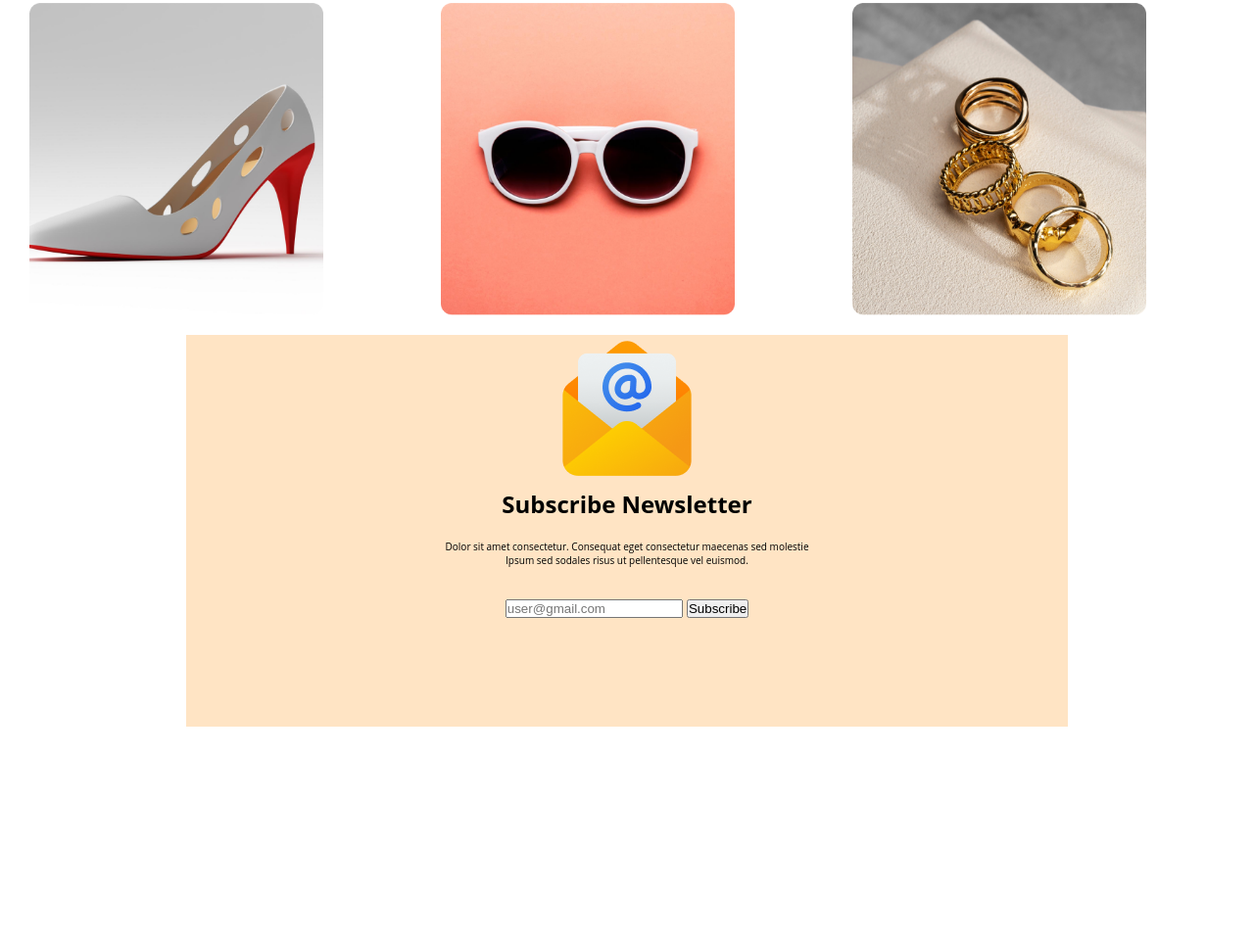
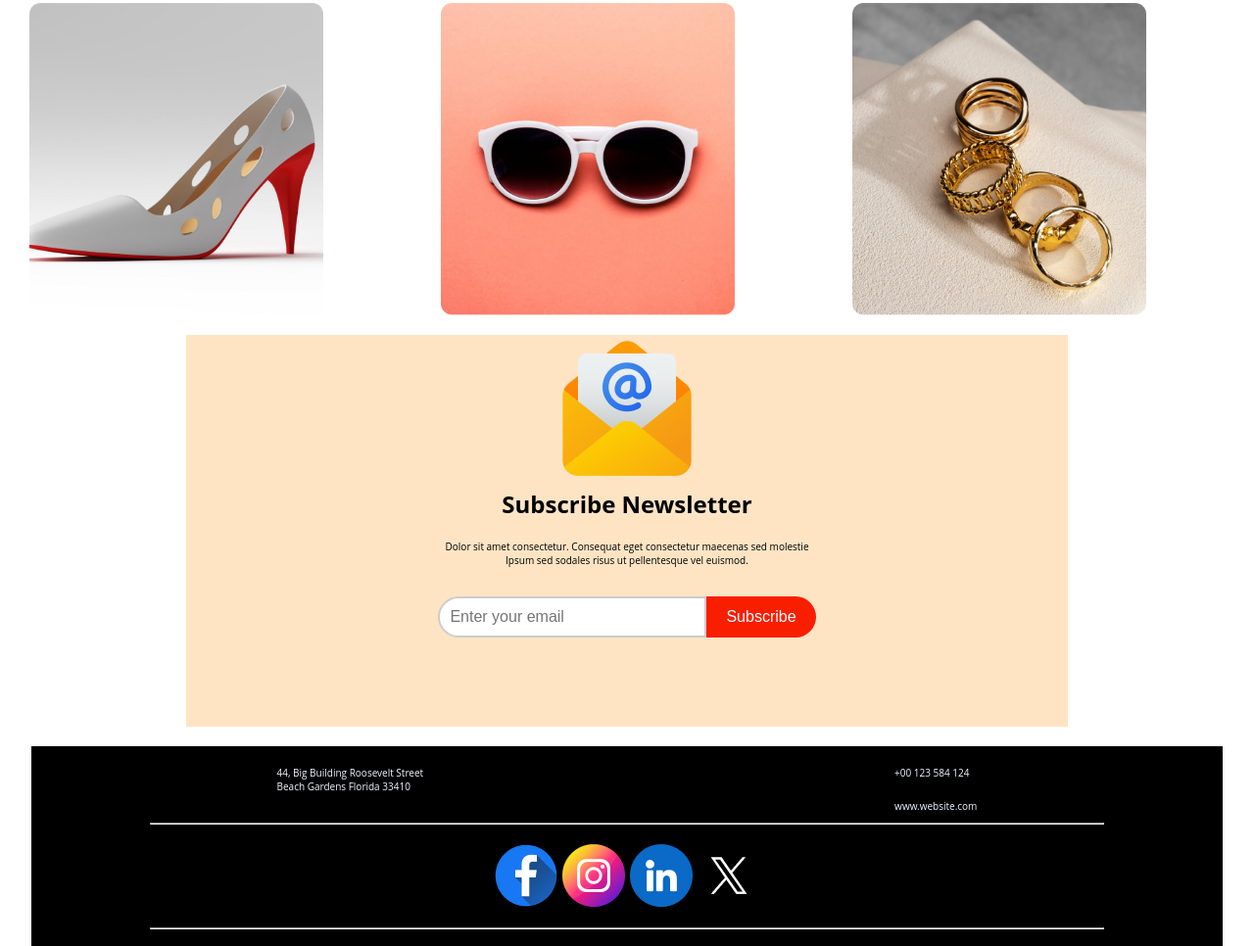
Before and after one commit to johoraislam/assignment-1, a plain HTML site: page index.html in a window 1280 px wide. Shown: the part 3942-4908 px from the top of the page at 98% size. Before the commit the page ends 4704 px from the top, so only its background shows below. Drawn offline with Linux system fonts and the light colour scheme.

Commit message:
all done

```diff
--- a/index.html
+++ b/index.html
@@ -82,7 +82,8 @@
         <div class="gift-text">
             <h6 class="red">THE BEST GIFTS</h6>
             <h2>Our Awesome Portfolio</h2>
-            <p>Dolor sit amet consectetur. Consequat eget consectetur maecenas sed molestie malesuada. Ipsum sed sodales risus ut pellentesque vel euismod. </p>
+            <p>Dolor sit amet consectetur. Consequat eget consectetur maecenas sed molestie malesuada. Ipsum sed sodales
+                risus ut pellentesque vel euismod. </p>
         </div>
         <div class="gift-img">
             <img src="./img/resources/Rectangle 3.png" alt="">
@@ -92,15 +93,50 @@
             <img src="./img/resources/Rectangle 7.png" alt="">
             <img src="./img/resources/Rectangle 8.png" alt="">
         </div>
-    </section>
 
-    <section class="Subscribe">
-        <img src="./img/resources/Group 61.png" alt="">
-        <h2>Subscribe Newsletter</h2>
-        <p>Dolor sit amet consectetur. Consequat eget consectetur maecenas sed molestie <br> Ipsum sed sodales risus ut pellentesque vel euismod. </p>
-        <input type="text" placeholder="user@gmail.com">
-        <button>Subscribe</button>
-    </section>
+        <section class="Subscribe">
+            <img src="./img/resources/Group 61.png" alt="">
+            <h2>Subscribe Newsletter</h2>
+            <p>Dolor sit amet consectetur. Consequat eget consectetur maecenas sed molestie <br> Ipsum sed sodales risus
+                ut pellentesque vel euismod. </p>
+
+            <div class="subscribe-container">
+                <div class="input-group">
+                    <input type="email" id="email" placeholder="Enter your email">
+                    <button class="join-button" type="submit">Subscribe</button>
+                </div>
+            </div>
+        </section>
+
+        <footer class="footer-section">
+            <div class="addresh-text">
+                <div>
+                    <p>44, Big Building Roosevelt Street<br>
+                        Beach Gardens Florida 33410</p>
+                </div>
+                <div>
+                    <p>+00 123 584 124</p>
+                    <p>www.website.com</p>
+                </div>
+            </div>
+            <hr>
+
+            <div class="social-img">
+                <img src="./img/resources/Facebook.png" alt="">
+                <img src="./img/resources/Instagram.png" alt="">
+                <img src="./img/resources/Linkedin.png" alt="">
+                <img src="./img/resources/Twitter.png" alt="">
+            </div>
+            <hr>
+            <div class="foot-end">
+                <div>
+                    <p>2017, All Rights Reserved.</p>
+                </div>
+                <div>
+                    <p>Unsubscribe</p>
+                </div>
+            </div>
+        </footer>
 
 </body>
 
--- a/style/style.css
+++ b/style/style.css
@@ -69,8 +69,9 @@ p {
 }
 
 .addresh-section {
-    width: 1000px;
-    background:linear-gradient(pink,rgb(230, 220, 220));
+    width: 95%;
+    margin: auto;
+    background: linear-gradient(pink, rgb(230, 220, 220));
     height: 400px;
     text-align: center;
     padding-top: 200px;
@@ -80,10 +81,10 @@ p {
     background-color: red;
     color: aliceblue;
     margin-top: 20px;
-    width: 150px;
-    height: 30px;
+    font-size: 1rem;
+    padding: 5px 10px;
     border: none;
-    border-radius: 25%;
+    border-radius: 5px;
 }
 
 .offer {
@@ -133,34 +134,93 @@ p {
 
 
 
-.gift-text{
+.gift-text {
     max-width: 700px;
     padding: 20px 400px 20px 40px;
 }
-.gift-img{
+
+.gift-img {
     display: grid;
-    grid-template-rows:repeat(2,1fr);
-    grid-template-columns: repeat(3,1fr);
-    /* grid-auto-rows: minmax(100px,auto);
-    grid-auto-columns: minmax(100px,auto); */
-    gap:10px ;
+    grid-template-columns: repeat(3, 1fr);
+    gap: 10px;
     margin-left: 30px;
 }
 
-.gift-img img{
+.gift-img img {
     width: 300px;
 }
 
 
 
-.Subscribe{
+.Subscribe {
     max-width: 900px;
     height: 400px;
     background-color: bisque;
     margin: 20px auto;
     text-align: center;
 }
-.Subscribe p{
+
+.Subscribe p {
 
     margin-bottom: 30px;
 }
+
+.subscribe-container {
+    display: flex;
+    justify-content: center;
+}
+
+.input-group {
+    display: flex;
+}
+
+input[type="email"] {
+    padding: 10px;
+    border: 2px solid #ccc;
+    border-radius: 100px 0 0 100px;
+    font-size: 16px;
+    width: 250px;
+}
+
+.join-button {
+    padding: 10px 20px;
+    background-color: #fa1e01;
+    color: white;
+    border: none;
+    border-radius: 0 100px 100px 0;
+    cursor: pointer;
+    font-size: 16px;
+}
+
+.footer-section {
+    background-color: black;
+    height: 300px;
+    width: 95%;
+    margin: 0 auto;
+}
+
+.addresh-text {
+    display: flex;
+    justify-content: space-around;
+    color: aliceblue;
+    margin: 10px;
+}
+
+.social-img {
+    display: flex;
+    justify-content: center;
+    margin: auto;
+    gap: 5px;
+    margin: 20px;
+}
+
+.foot-end {
+    display: flex;
+    justify-content: space-around;
+    color: aliceblue;
+}
+
+hr {
+    width: 80%;
+    margin: auto;
+}
```
